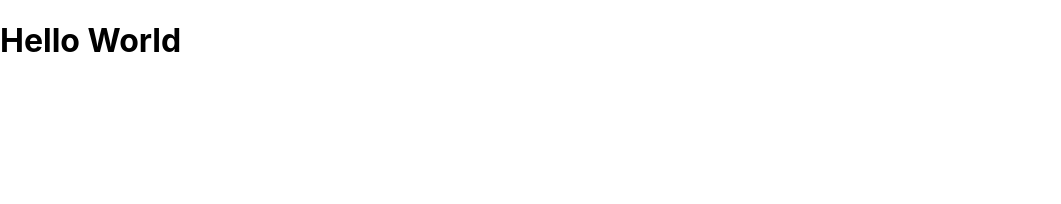
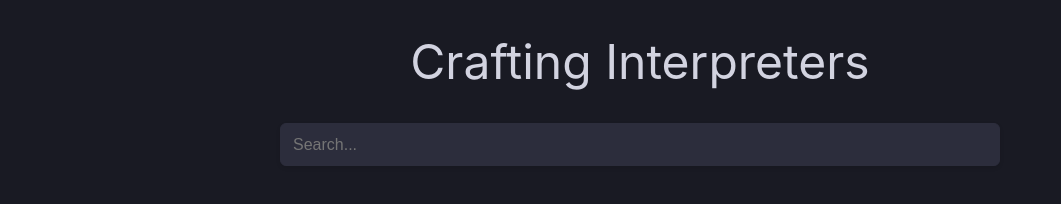
Before and after one commit to nwilcox11/local-search-engine, a plain HTML site: page static/index.html in a window 1280 px wide. Shown: the whole page, without its empty margins (0-1061 px from the left). Drawn offline with Linux system fonts and the light colour scheme.

Commit message:
feat: actually commit the changes.

```diff
--- a/static/index.css
+++ b/static/index.css
@@ -1,9 +1,13 @@
 :root {
-  --maxWidth: 980px;
+  --maxWidth: 720px;
   --bold: 500;
+  --medi: 400;
   --light: 300;
+  --primary-background: #191A23;
+  --focus-color: #6c79ff;
+  --text-color: rgb(210, 211, 224);
+  --input-background: rgb(44, 45, 60);
   --primary-foreground: #000;
-  --primary-background: #fff;
   --highlight-alert: #ff0080;
   --highlight-violet: #7928ca;
   --highlight-cyan: #79ffe1;
@@ -20,8 +24,60 @@ body {
   padding: 0;
   scroll-behavior: smooth;
   text-rendering: optimizeSpeed;
-  color: var(--primary-foreground);
+  color: var(--text-color);
+  background-color: var(--primary-background);
   font-family: -apple-system, BlinkMacSystemFont, 'Segoe UI', Roboto,
     Helvetica, Arial, sans-serif, 'Apple Color Emoji', 'Segoe UI Emoji',
     'Segoe UI Symbol';
+  display: flex;
+  flex-direction: column;
+  align-items: center;
+  width: 100%;
 }
+
+main {
+  display: flex;
+  flex-direction: column;
+  align-items: center;
+  width: 100%;
+  max-width: var(--maxWidth);
+}
+
+@media(max-width: 720px) {
+  main {
+    padding: 0 15px 0 15px;
+  }
+}
+
+main > h1 {
+  font-size: 3em;
+  font-weight: var(--medi);
+  user-select: none;
+}
+
+.input-main--wrapper {
+  background-color: var(--input-background);
+  border: 1px solid var(--input-background);
+  border-radius: 6px;
+  padding: 10px;
+  width: 100%;
+  box-shadow: rgba(0, 0, 0, 0.098) 0px 2px 4px;
+  transition-property: border-color;
+  transition-timing-function: ease-in-out;
+  transition-duration: 0.10s;
+}
+
+.input-main--wrapper:focus-within {
+  border: 1px solid var(--focus-color);
+}
+
+.input-main {
+  width: 100%;
+  border-radius: 4px;
+  outline: none;
+  border: none;
+  font-size: 1em;
+  font-weight: var(--light);
+  color: var(--text-color);
+  background-color: transparent;
+}
--- a/static/index.html
+++ b/static/index.html
@@ -5,10 +5,15 @@
     <meta name="Description" content="Search Engine" />
     <meta name="viewport" content="width=device-width" />
     <link rel="stylesheet" href="index.css"/>
+    <title>A Search through Crafting Interpreters</title>
   </head>
   <body>
     <main>
-      <h1>Hello World</h1>
+      <h1>Crafting Interpreters</h1>
+      <div class="input-main--wrapper">
+        <input class="input-main" placeholder="Search..." />
+      </div>
     </main>
   </body>
+  <script async type="module" src="index.js"></script>
 </html>
--- /dev/null
+++ b/static/index.js
@@ -0,0 +1 @@
+console.log("index.js");
```
Also changed, not shown: 1 other file.
